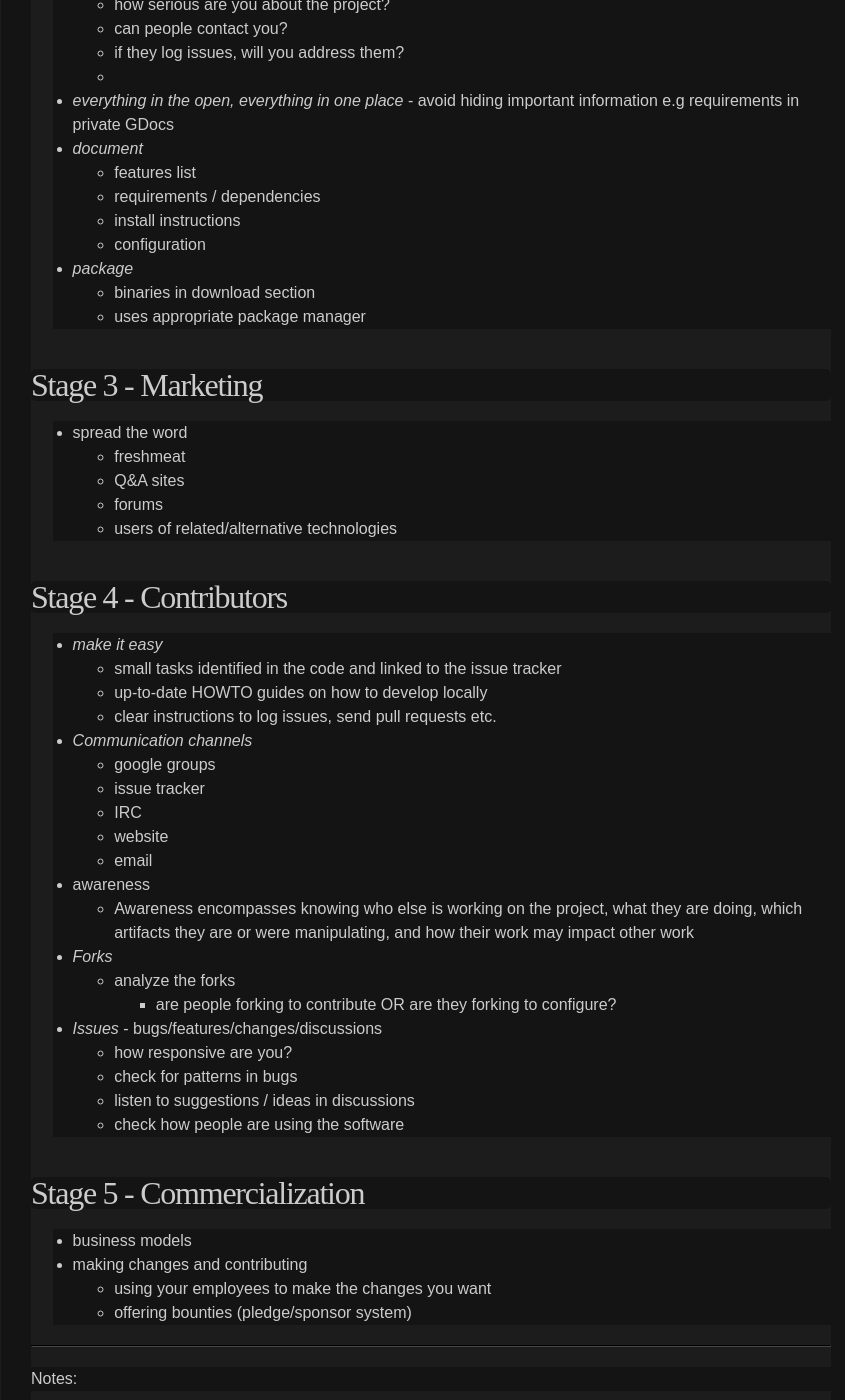
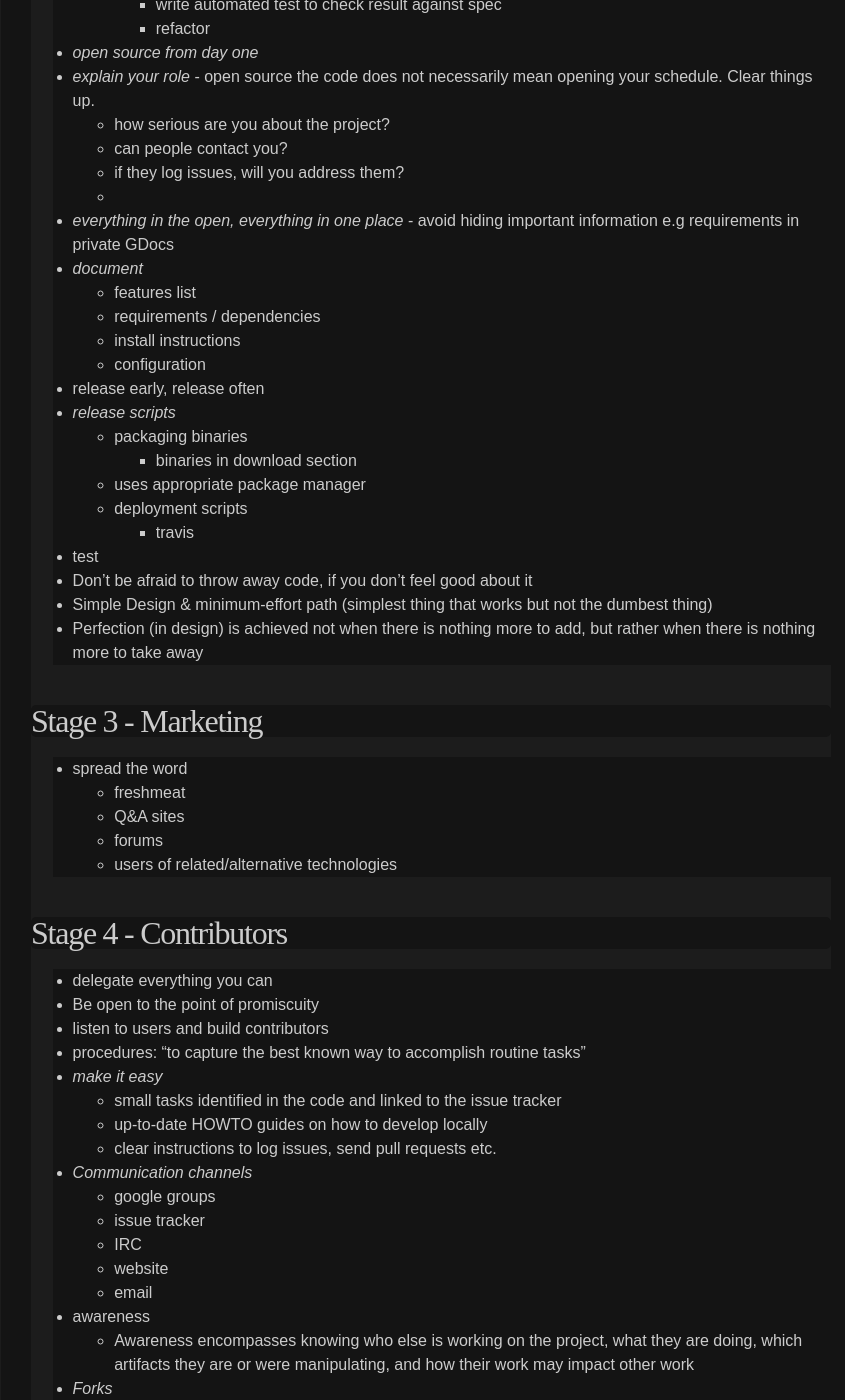
Before and after one commit to hbt/oss-checklist, a Jekyll site: the page built from _posts/2014-06-24-checklist.md, in a window 1280 px wide and 1400 px high, scrolled down 1757 px. Shown: the whole window, without its empty margins (209-1054 px from the left). Built offline with Jekyll 4.4.1, drawn with Linux system fonts in a browser that asks for light colours; some of the changed text lies outside the part shown.

Commit message:
adds items from esr

```diff
--- a/_posts/2014-06-24-checklist.md
+++ b/_posts/2014-06-24-checklist.md
@@ -62,6 +62,11 @@ title:  "Open Source Software checklist"
 - licensing
 
 ## Stage 2 - Development
+- Methods
+  - Martin Fowler / agile / esr hack
+    - minimum effort path to get result
+    - write automated test to check result against spec
+    - refactor
 - *open source from day one*
 - *explain your role*  - open source the code does not necessarily mean opening your schedule. Clear things up.
   - how serious are you about the project?
@@ -75,9 +80,17 @@ title:  "Open Source Software checklist"
   - install instructions
   - configuration
 
-- *package*
-  - binaries in download section
-  - uses appropriate package manager
+- release early, release often
+- *release scripts*
+  - packaging binaries
+    - binaries in download section
+   - uses appropriate package manager
+  - deployment scripts
+    - travis
+- test
+- Don't be afraid to throw away code, if you don't feel good about it
+- Simple Design & minimum-effort path (simplest thing that works but not the dumbest thing)
+- Perfection (in design) is achieved not when there is nothing more to add, but rather when there is nothing more to take away
 
 ## Stage 3 - Marketing
 - spread the word
@@ -90,6 +103,10 @@ title:  "Open Source Software checklist"
 
 ## Stage 4 - Contributors
 
+- delegate everything you can
+- Be open to the point of promiscuity
+- listen to users and build contributors
+- procedures: "to capture the best known way to accomplish routine tasks"
 - *make it easy*
   - small tasks identified in the code and linked to the issue tracker
   - up-to-date HOWTO guides on how to develop locally
@@ -124,6 +141,9 @@ title:  "Open Source Software checklist"
 -------------------------------------------------
 
 
+Notes:
+http://www.catb.org/~esr/writings/cathedral-bazaar/homesteading/ar01s13.html
+the role of reputation in measuring contributions and evaluating projects
 
 
 Notes:
```
Also changed, not shown: resources.md (+25 -15 lines).
